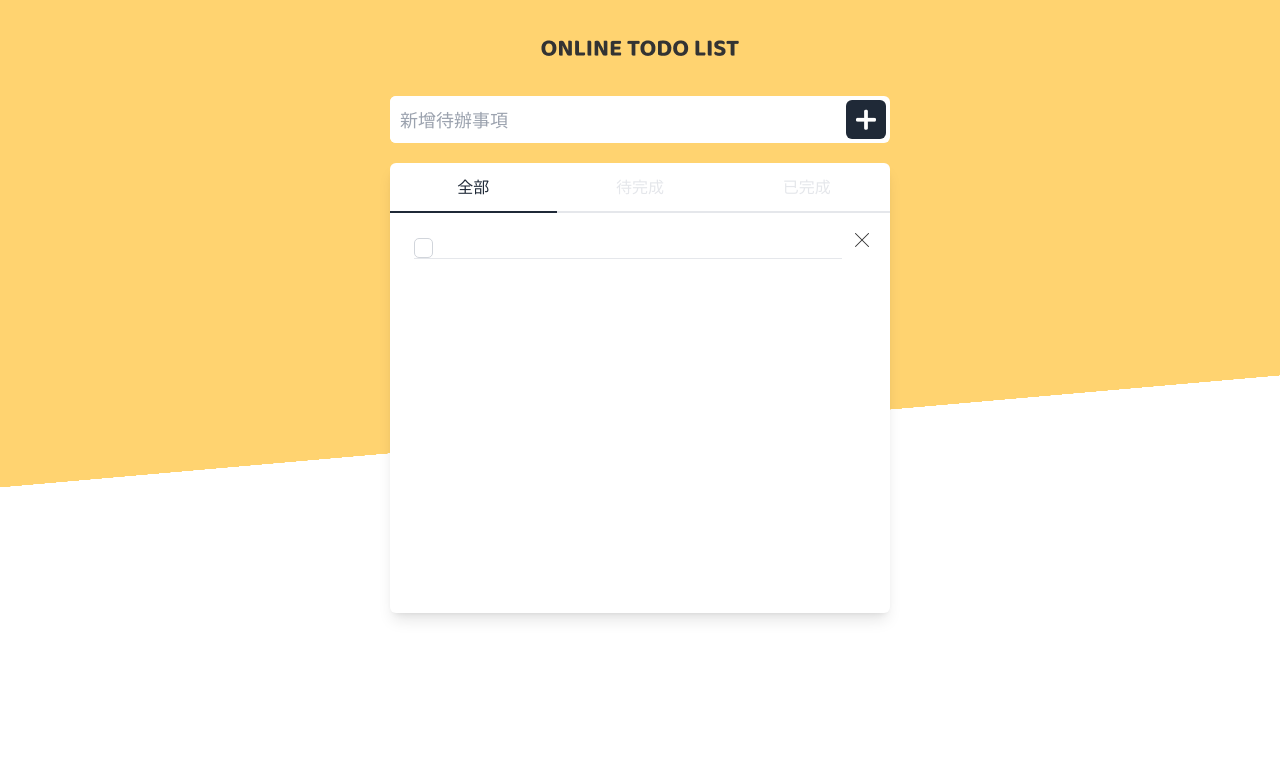
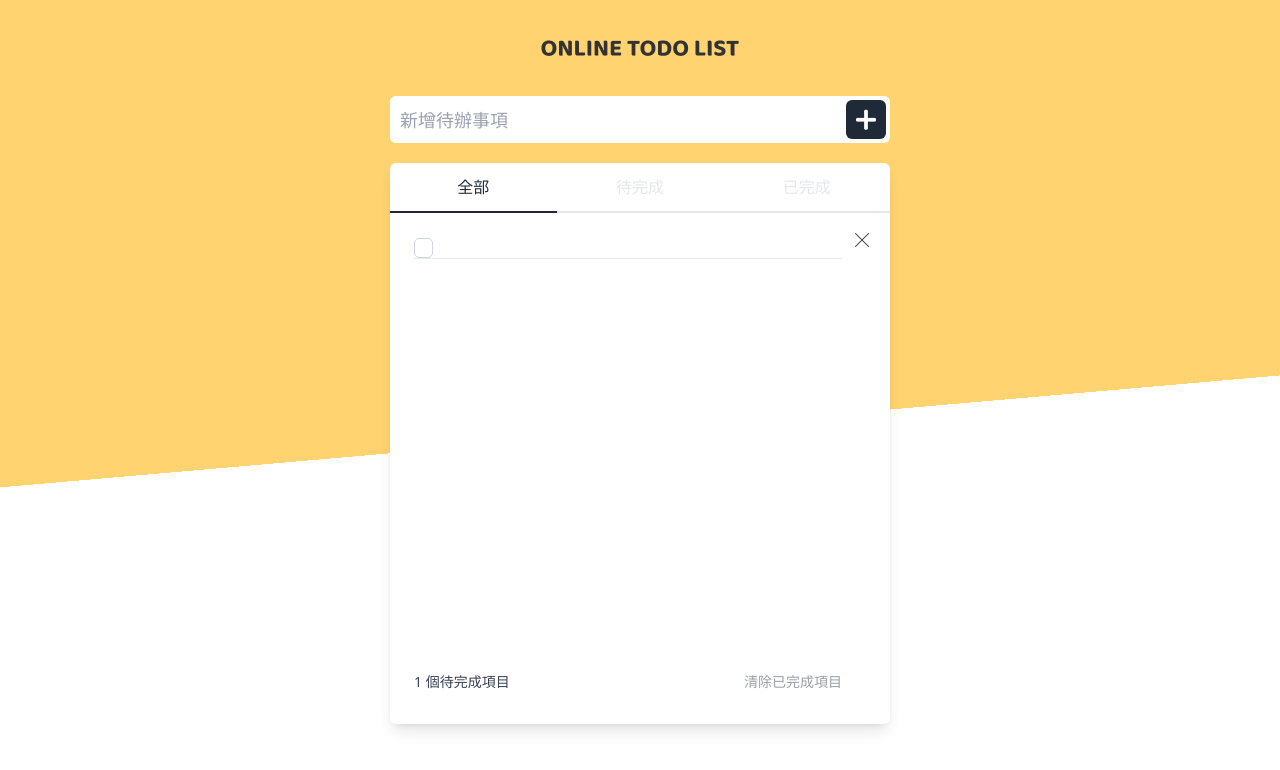
Before and after one commit to justin3737/ng-todolist, an Angular app: page / in a window 1280 px wide. Both pictures are taken after a click on the button 866 px from the left and 119 px from the top of the page. Shown: the top 770 px of the page. Built offline with nearby package versions, Linux system fonts and the light colour scheme.

Commit message:
add count status

```diff
--- a/src/app/app.component.ts
+++ b/src/app/app.component.ts
@@ -2,7 +2,8 @@ import { Component } from '@angular/core';
 import { Task } from './model/task';
 @Component({
   selector: 'app-root',
-  templateUrl: './app.component.html'
+  templateUrl: './app.component.html',
+  styleUrls: ['./app.component.css']
 })
 
 export class AppComponent {
@@ -16,5 +17,4 @@ export class AppComponent {
   getCurrId(tabID: number) {
     this.currentTabId = tabID;
   }
-
 }
--- a/src/app/list/list.component.css
+++ b/src/app/list/list.component.css
@@ -1,5 +1,5 @@
-.li-task-container {
-  @apply h-[400px];
+.li-task-container ul {
+  @apply h-[434px] overflow-scroll;
 }
 
 .li-task {
@@ -36,3 +36,11 @@ i.checkbox-empty {
 .status-done span {
   @apply text-gray-700/50 line-through ;
 }
+
+.li-counts {
+  @apply flex text-sm text-gray-700 pt-[25px] pr-[48px] pb-[32px] pl-[24px] justify-between items-center;
+}
+
+.clear-finished {
+  @apply text-sm text-gray-700/50 cursor-pointer;
+}
--- a/src/app/list/list.component.html
+++ b/src/app/list/list.component.html
@@ -11,4 +11,10 @@
       </button>
     </li>
   </ul>
+  <div class="li-counts">
+    <div class="count-todo">{{getDoingCount()}} 個待完成項目</div>
+    <div class="clear-finished">
+      <button  (click)="removeDoneTasks()">清除已完成項目</button>
+    </div>
+  </div>
 </div>
--- a/src/app/list/list.component.ts
+++ b/src/app/list/list.component.ts
@@ -33,8 +33,20 @@ export class ListComponent {
     return StatusName[task.status];
   }
 
+  getDoingCount(): number {
+    return this.tasks.filter((task: any) => {
+      return (task.status === TaskStatus.Active);
+    }).length;
+  }
+
   removeTask(task: Task){
     let index = this.tasks.findIndex((item: { [x: string]: string; }) => item['id'] == task.id);
     this.tasks.splice(index, 1);
   }
+
+  removeDoneTasks(): void {
+    this.tasks = this.tasks.filter((task: any) => {
+      return (task.status === TaskStatus.Active);
+    });
+  }
 }
--- a/src/index.html
+++ b/src/index.html
@@ -2,7 +2,7 @@
 <html lang="en" class="h-full">
 <head>
   <meta charset="utf-8">
-  <title>NgTodolist</title>
+  <title>Online Todo List</title>
   <base href="/">
   <meta name="viewport" content="width=device-width, initial-scale=1">
   <link rel="icon" type="image/x-icon" href="favicon.ico">
```
Also changed, not shown: src/app/app.component.css (added).
